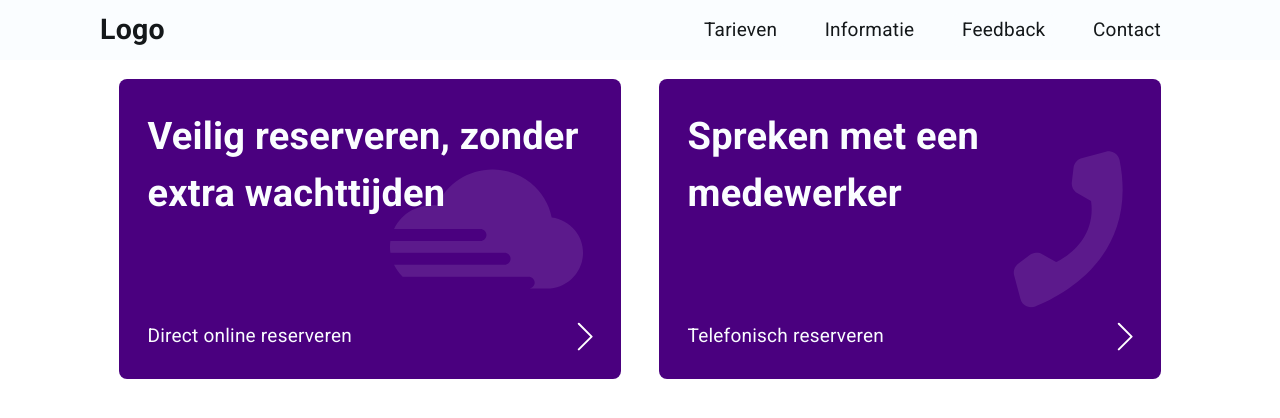
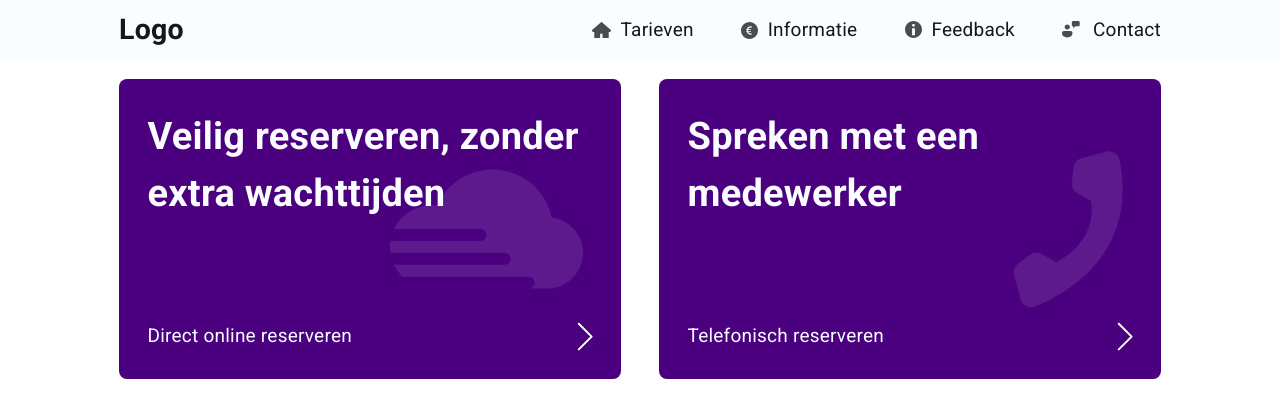
Before and after one commit to RyanBoersma/Deeltaxi, a website: page index.html in a window 1280 px wide. Drawn offline with Linux system fonts and the light colour scheme.

Commit message:
Added icons to nav

```diff
--- a/index.html
+++ b/index.html
@@ -11,10 +11,39 @@
                 <a href="/">Logo</a>
             </h1>
             <ul class="nav__menu">
-                <li class="nav__menu__item"><a href="index.html">Tarieven</a></li>
-                <li class="nav__menu__item"><a href="index.html">Informatie</a></li>
-                <li class="nav__menu__item"><a href="index.html">Feedback</a></li>
-                <li class="nav__menu__item"><a href="index.html">Contact</a></li>
+                <li class="nav__menu__item">
+                    <a class="link" href="index.html">
+                        <svg class="link__icon" width="19" height="16" viewBox="0 0 19 16" xmlns="http://www.w3.org/2000/svg">
+                            <path d="M18.6068 7.86891L9.97405 0.175224C9.91189 0.119678 9.83806 0.0756107 9.75679 0.0455436C9.67551 0.0154765 9.58838 0 9.50039 0C9.4124 0 9.32527 0.0154765 9.244 0.0455436C9.16272 0.0756107 9.08889 0.119678 9.02674 0.175224L0.394016 7.86891C0.142516 8.09322 0 8.3979 0 8.71567C0 9.3755 0.601503 9.91197 1.34133 9.91197H2.25092V15.4019C2.25092 15.7327 2.55062 16 2.92159 16H8.15906V11.813H10.5064V16H16.0792C16.4502 16 16.7499 15.7327 16.7499 15.4019V9.91197H17.6595C18.0157 9.91197 18.3574 9.78673 18.6089 9.56055C19.1307 9.09325 19.1307 8.33622 18.6068 7.86891Z" fill-opacity="0.7"/>
+                        </svg>
+                        Tarieven
+                    </a>
+                </li>
+                <li class="nav__menu__item">
+                    <a class="link" href="index.html">
+                        <svg class="link__icon" width="17" height="17" viewBox="0 0 17 17" xmlns="http://www.w3.org/2000/svg">
+                            <path d="M8.5 17C3.80603 17 0 13.194 0 8.5C0 3.80603 3.80603 0 8.5 0C13.194 0 17 3.80603 17 8.5C17 13.194 13.194 17 8.5 17ZM9.7048 9.86987C9.78828 9.86987 9.85658 9.80156 9.85658 9.71808V9.20201C9.85658 9.11853 9.78828 9.05022 9.7048 9.05022H7.12444C7.11875 8.96674 7.11875 8.87757 7.11875 8.78839V8.10536H9.7029C9.78638 8.10536 9.85469 8.03705 9.85469 7.95357V7.4375C9.85469 7.35402 9.78638 7.28571 9.7029 7.28571H7.2269C7.51719 6.10938 8.38996 5.41496 9.68962 5.41496C10.0672 5.41496 10.3935 5.43772 10.6724 5.49275C10.7654 5.51172 10.8527 5.43962 10.8527 5.34475V4.5327C10.8527 4.4606 10.8015 4.39989 10.7312 4.38471C10.4296 4.3202 10.0805 4.28795 9.68203 4.28795C7.59877 4.28795 6.20993 5.40357 5.88359 7.28571H5.3125C5.22902 7.28571 5.16071 7.35402 5.16071 7.4375V7.95357C5.16071 8.03705 5.22902 8.10536 5.3125 8.10536H5.8077V8.80547C5.8077 8.88895 5.8077 8.97243 5.81339 9.04833H5.3125C5.22902 9.04833 5.16071 9.11663 5.16071 9.20011V9.71618C5.16071 9.79966 5.22902 9.86797 5.3125 9.86797H5.91395C6.28772 11.6552 7.65949 12.7121 9.68203 12.7121C10.0786 12.7121 10.4296 12.676 10.7312 12.6096C10.8015 12.5944 10.8508 12.5337 10.8508 12.4616V11.6496H10.8527C10.8527 11.5528 10.7654 11.4826 10.6705 11.5016C10.3916 11.5566 10.0672 11.585 9.68962 11.585C8.44877 11.585 7.59498 10.9494 7.26864 9.86987H9.7048Z" fill-opacity="0.7"/>
+                        </svg>
+                        Informatie
+                    </a>
+                </li>
+                <li class="nav__menu__item">
+                    <a class="link" href="index.html">
+                        <svg class="link__icon" width="17" height="18" viewBox="0 0 17 18" xmlns="http://www.w3.org/2000/svg">
+                            <path d="M8.5 0.043457C3.80573 0.043457 0 3.85377 0 8.55369C0 13.2536 3.80573 17.0639 8.5 17.0639C13.1943 17.0639 17 13.2536 17 8.55369C17 3.85377 13.1943 0.043457 8.5 0.043457ZM9.91667 14.1563H7.08333V7.34808H9.91667V14.1563ZM8.5 5.78787C8.12428 5.78787 7.76394 5.63843 7.49827 5.37244C7.23259 5.10644 7.08333 4.74567 7.08333 4.36949C7.08333 3.99332 7.23259 3.63255 7.49827 3.36655C7.76394 3.10056 8.12428 2.95112 8.5 2.95112C8.87572 2.95112 9.23606 3.10056 9.50173 3.36655C9.76741 3.63255 9.91667 3.99332 9.91667 4.36949C9.91667 4.74567 9.76741 5.10644 9.50173 5.37244C9.23606 5.63843 8.87572 5.78787 8.5 5.78787Z" fill-opacity="0.7"/>
+                        </svg>
+                        Feedback
+                    </a>
+                </li>
+                <li class="nav__menu__item">
+                    <a class="link" href="index.html">
+                        <svg class="link__icon" width="21" height="21" viewBox="0 0 21 21" xmlns="http://www.w3.org/2000/svg">
+                            <path d="M11.1562 1.10522C10.8082 1.10522 10.4743 1.24351 10.2282 1.48965C9.98203 1.73579 9.84375 2.06963 9.84375 2.41772V5.04272C9.84375 5.39082 9.98203 5.72466 10.2282 5.9708C10.4743 6.21694 10.8082 6.35522 11.1562 6.35522V8.32397L13.5188 6.35522H16.4062C16.7543 6.35522 17.0882 6.21694 17.3343 5.9708C17.5805 5.72466 17.7188 5.39082 17.7188 5.04272V2.41772C17.7188 2.06963 17.5805 1.73579 17.3343 1.48965C17.0882 1.24351 16.7543 1.10522 16.4062 1.10522H11.1562ZM5.25 4.38647C4.55381 4.38647 3.88613 4.66304 3.39384 5.15532C2.90156 5.6476 2.625 6.31528 2.625 7.01147C2.625 7.70767 2.90156 8.37535 3.39384 8.86763C3.88613 9.35991 4.55381 9.63647 5.25 9.63647C5.94619 9.63647 6.61387 9.35991 7.10616 8.86763C7.59844 8.37535 7.875 7.70767 7.875 7.01147C7.875 6.31528 7.59844 5.6476 7.10616 5.15532C6.61387 4.66304 5.94619 4.38647 5.25 4.38647ZM8.53125 10.949H1.96875C1.44661 10.949 0.945846 11.1564 0.576634 11.5256C0.207421 11.8948 0 12.3956 0 12.9177C0 14.3825 0.602437 15.5558 1.59075 16.3499C2.56331 17.1308 3.86794 17.5115 5.25 17.5115C6.63206 17.5115 7.93669 17.1308 8.90925 16.3499C9.89625 15.5558 10.5 14.3825 10.5 12.9177C10.5 12.3956 10.2926 11.8948 9.92337 11.5256C9.55415 11.1564 9.0534 10.949 8.53125 10.949Z" fill-opacity="0.7"/>
+                        </svg>
+
+                        Contact
+                    </a>
+                </li>
             </ul>
         </div>
     </nav>
--- a/src/core/nav.scss
+++ b/src/core/nav.scss
@@ -13,8 +13,11 @@
         flex-direction: row;
         justify-content: center;
         align-items: center;
+        max-width: var(--page-width);
+    }
 
-        max-width: var(--page-width);
+    &__logo {
+        margin-left: 1rem;
     }
 
     &__menu {
@@ -29,14 +32,26 @@
             background-color: var(--color-bg);
             border-radius: var(--corner);
 
-            // transition: 200ms ease-in-out;
-            // transition-property: color, background-color;
+            .link {
+                display: flex;
+                align-items: center;
+
+                &__icon {
+                    margin-right: .5rem;
+                }
+            }
 
             &:hover {
                 background-color: var(--color-purple);
                 color: var(--color-bg);
 
-                a { color: inherit; }
+                .link {
+                    color: inherit;
+
+                    &__icon {
+                        fill: var(--color-bg);
+                    }
+                }
             }
         }
     }
```
Also changed, not shown: dist/core/nav.css, dist/style.css.
